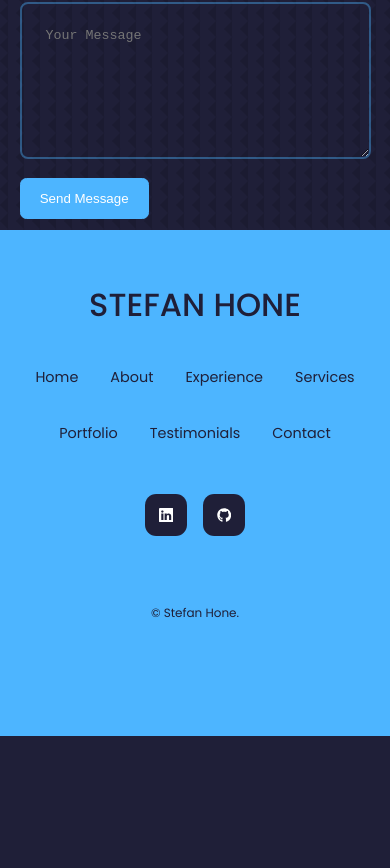
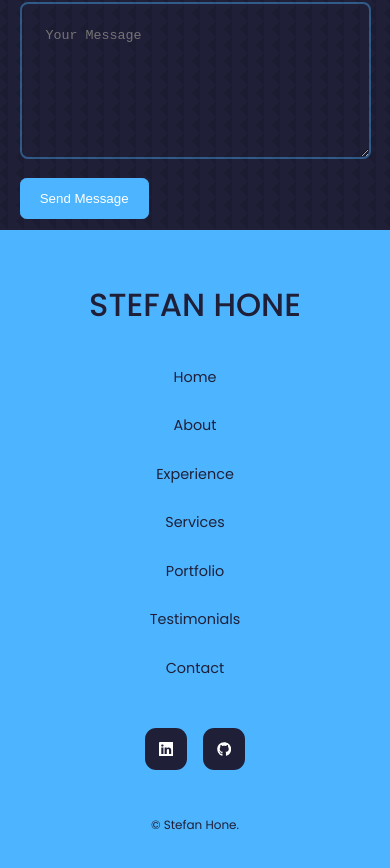
Before and after one commit to stefhone/react-portfolio-testing-1, a React (Create React App) app: page / in a window 390 px wide. Shown: the part 9915-10783 px from the top of the page. Before the commit the page ends 10651 px from the top, so only its background shows below. Built offline with nearby package versions, Linux system fonts and the light colour scheme.

Commit message:
Footer Component P3 - Media Queris

```diff
--- a/src/components/footer/footer.css
+++ b/src/components/footer/footer.css
@@ -51,3 +51,16 @@ footer a {
     margin-bottom: 4rem;
     color: var(--color-bg);
 }
+
+
+/* MEDIA QUERIES (SMALL MOBILE DEVICES) */
+@media screen and (max-width: 600px) {
+    .permalinks {
+        flex-direction: column;
+        gap: 1.5rem;
+    }
+
+    .footer__socials {
+        margin-bottom: 2.6rem;
+    }
+}
```
